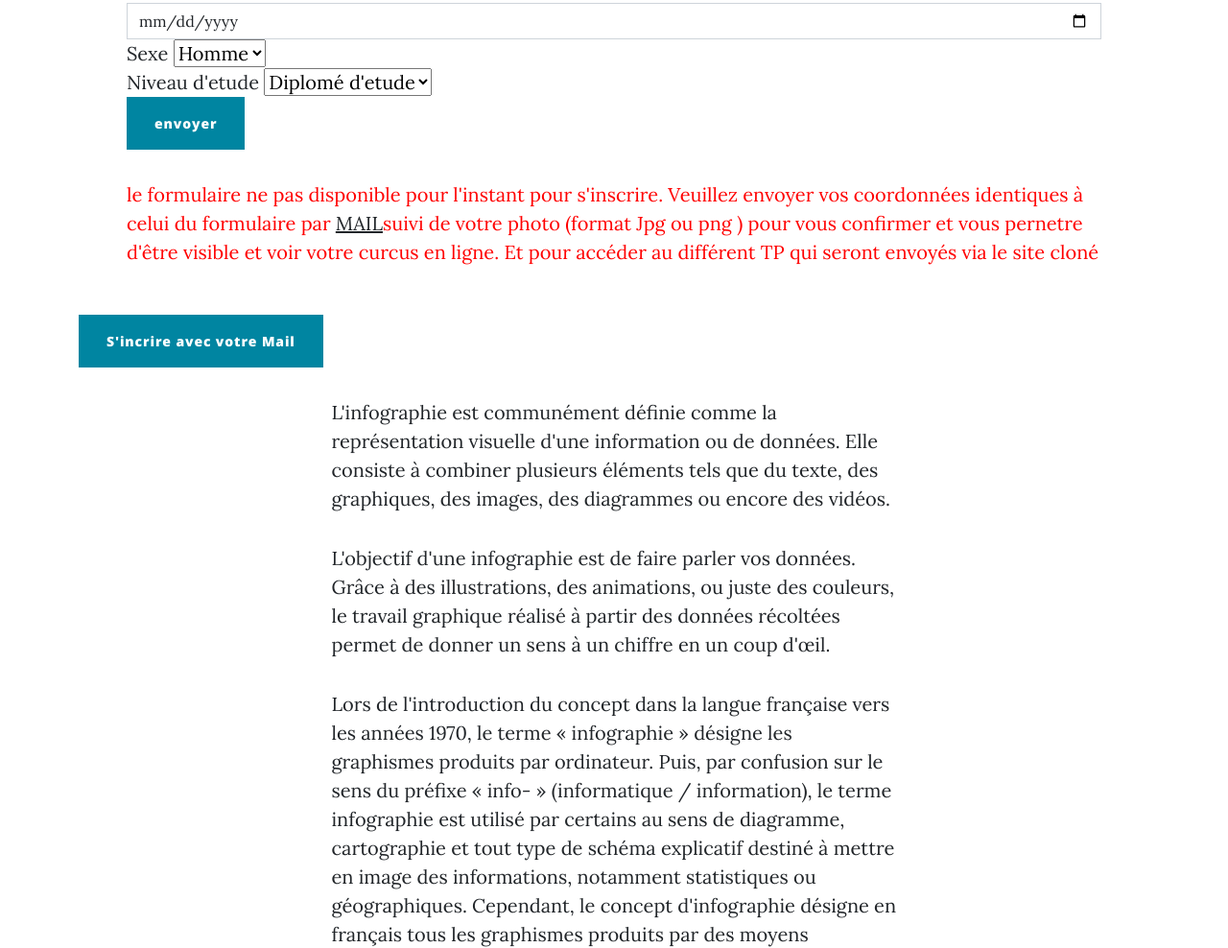
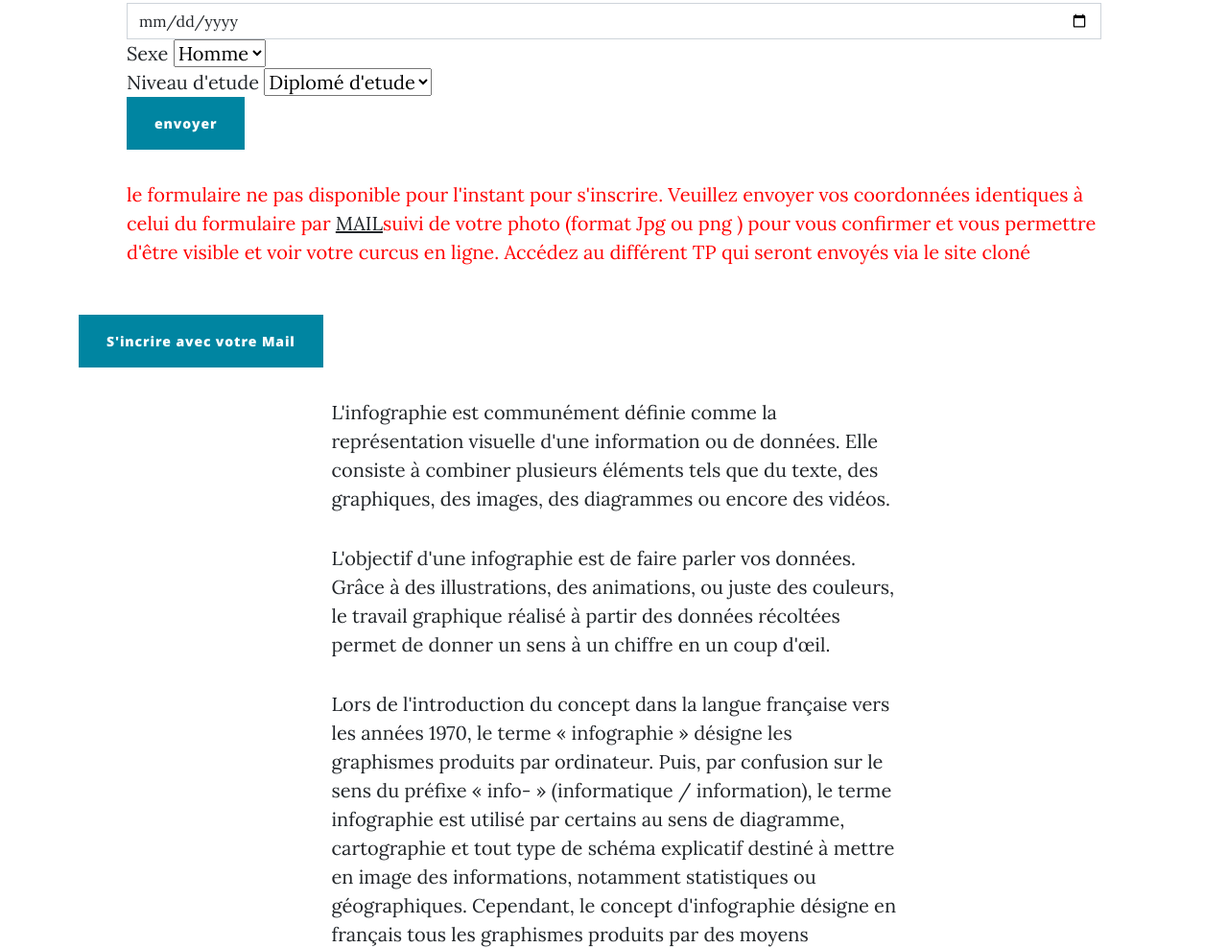
Before and after one commit to EfaCenter/efa, a plain HTML site: page post.html in a window 1280 px wide. Shown: the part 1173-2161 px from the top of the page at 96% size. Drawn offline with nearby package versions, Linux system fonts and the light colour scheme.

Commit message:
Update post.html

```diff
--- a/post.html
+++ b/post.html
@@ -102,7 +102,7 @@
             </select>
           </div>
           <button type="submit" class="btn btn-primary">envoyer</button>
-          <p style="text-decoration:none; color:red;"> le formulaire ne pas disponible pour l'instant pour s'inscrire. Veuillez envoyer vos coordonnées identiques à celui du formulaire par <a href="mailto:efacenter762@gmail.com" >MAIL</a>suivi de votre photo (format Jpg ou png ) pour vous confirmer et vous pernetre d'être visible et voir votre curcus en ligne. Et pour accéder au différent TP qui seront envoyés via le site cloné </p>
+          <p style="text-decoration:none; color:red;"> le formulaire ne pas disponible pour l'instant pour s'inscrire. Veuillez envoyer vos coordonnées identiques à celui du formulaire par <a href="mailto:efacenter762@gmail.com" >MAIL</a>suivi de votre photo (format Jpg ou png ) pour vous confirmer et vous permettre  d'être visible et voir votre curcus en ligne. Accédez  au différent TP qui seront envoyés via le site cloné </p>
 
         </form>
         <a href="mailto:efacenter762@gmail.com"><button  class="btn btn-primary justify-content-center">S'incrire avec votre Mail</button></a>
```
